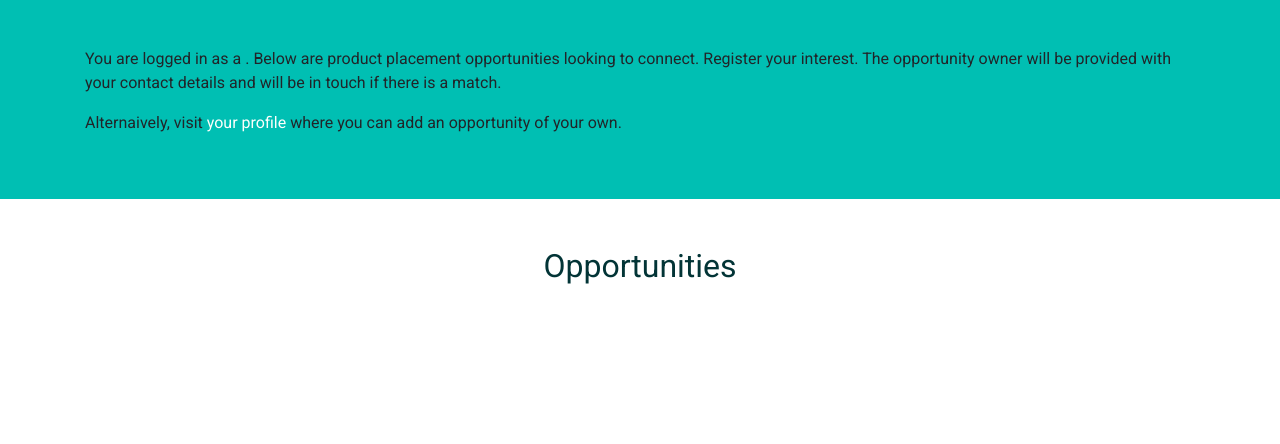
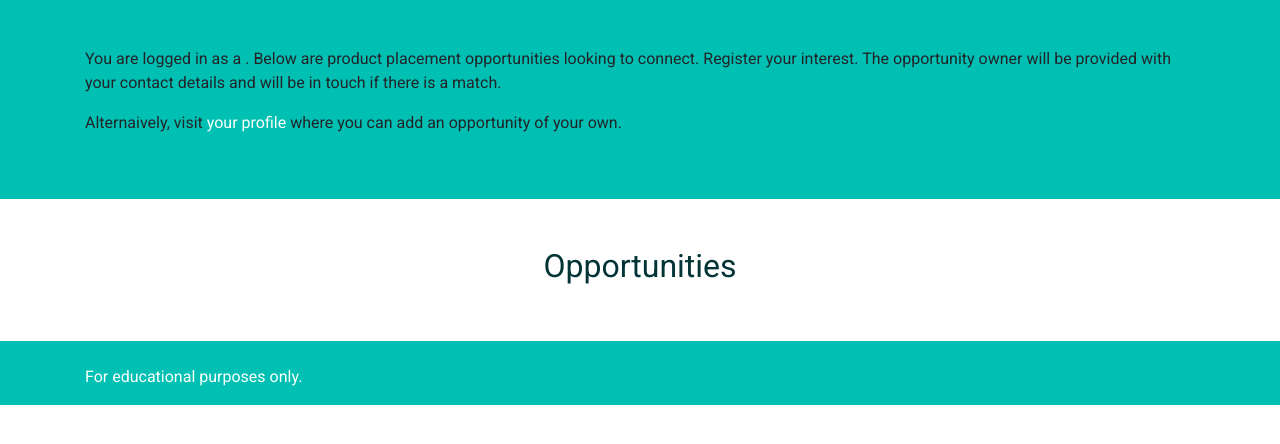
Before and after one commit to al3xk3nny/stream2_project2, a Django app: template opportunities/templates/opportunities/post_list.html in a window 1280 px wide. Shown: the part 61-505 px from the top of the page. Run offline with Django 3.2, Linux system fonts and the light colour scheme; the template is opened without the code that fills it, so the values that code supplies are empty; some libraries are stand-ins or nearby versions.

Commit message:
Added footer to post list page

```diff
--- a/opportunities/templates/opportunities/post_list.html
+++ b/opportunities/templates/opportunities/post_list.html
@@ -69,4 +69,16 @@
 
     </div>
 
+    <div class="index-footer index-footer_col">
+
+        <div class="container">
+            <div class="row">
+                <div class="col-12">
+                    <p class=" mt-4 index-footer-text_col">For educational purposes only.</p>
+                </div>
+            </div>
+        </div>
+
+    </div>
+
 {% endblock %}
```
